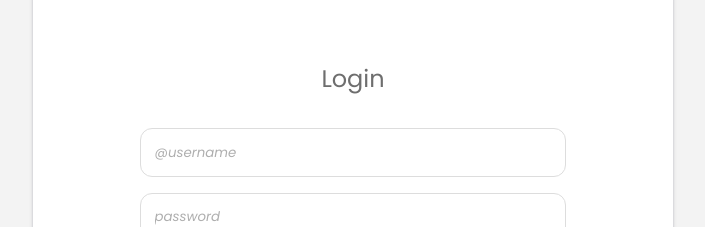
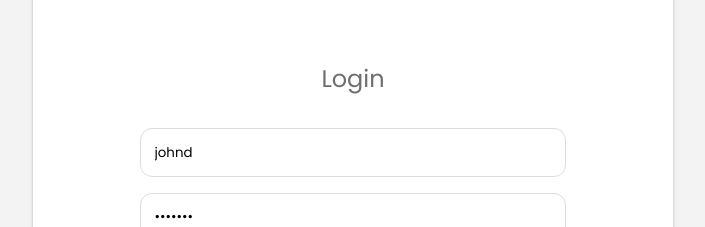
Before and after one commit to ib-inu/FlexxCart, a React (Vite) app: page /login in a window 1280 px wide. Shown: the part 148-375 px from the top of the page, without its empty margins (287-992 px from the left). Built offline with nearby package versions, Linux system fonts and the light colour scheme.

Commit message:
Add auto-fill for username and password in login section

```diff
--- a/src/Authentication/Login.tsx
+++ b/src/Authentication/Login.tsx
@@ -63,8 +63,8 @@ export default function Login() {
 
 
     const [formData, setFormData] = useState({
-        username: '',
-        password: '',
+        username: 'johnd',
+        password: 'm38rmF$',
     });
 
     const handleChange = (e: React.ChangeEvent<HTMLInputElement>) => {
@@ -90,7 +90,7 @@ export default function Login() {
         <LoginContainer>
             <h2>Login</h2>
             <LoginForm onSubmit={handleSubmit}>
-                <input name="username" onChange={handleChange} required placeholder="@username" type="text" />
+                <input name="username" value={formData.username} onChange={handleChange} required placeholder="@username" type="text" />
                 <input type="password" name="password" onChange={handleChange} value={formData.password} required placeholder="password" />
                 <Buttons>
                     <Button type="reset" $variant="secondary">Clear</Button>
```
